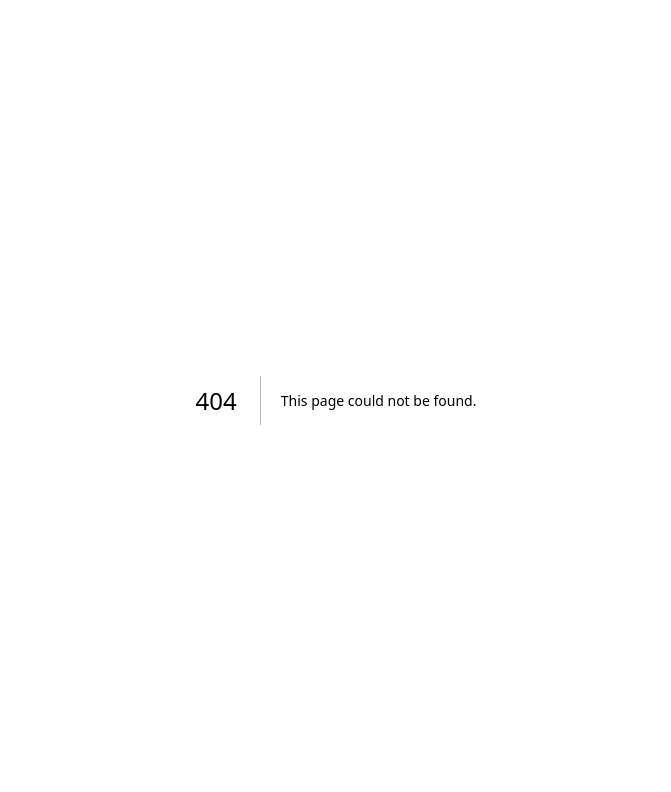
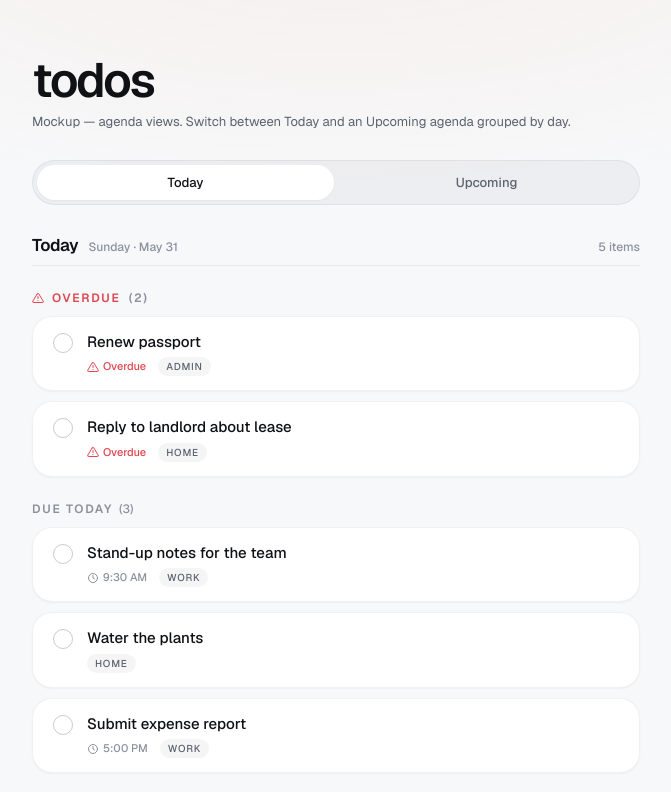
Before and after one commit to nick-cummings/simple-todos, a Next.js app: page /mockups/agenda in a window 1280 px wide. Before the commit this address had no page. Shown: the top 792 px of the page, without its empty margins (304-975 px from the left). Built offline with nearby package versions, Linux system fonts and the light colour scheme.

Commit message:
feat(#53): add agenda views mockup (Today + Upcoming)

```diff
--- /dev/null
+++ b/src/app/mockups/agenda/page.tsx
@@ -0,0 +1,15 @@
+import type { Metadata } from "next";
+import { notFound } from "next/navigation";
+
+import { mockupsEnabled } from "@/lib/mockupsEnabled";
+import AgendaViewsMock from "@/components/mockups/AgendaViewsMock";
+
+export const metadata: Metadata = {
+  title: "Agenda views mockup",
+  robots: { follow: false, index: false },
+};
+
+export default function AgendaPage() {
+  if (!mockupsEnabled()) notFound();
+  return <AgendaViewsMock />;
+}
--- /dev/null
+++ b/src/components/mockups/AgendaViewsMock.tsx
@@ -0,0 +1,301 @@
+"use client";
+
+/**
+ * MOCKUP — not wired into the app.
+ *
+ * Demonstrates the proposed Agenda views feature: two date-oriented
+ * ways to look at the same todos, toggled by a segmented control.
+ *
+ *  - Today: everything due today plus anything overdue, with overdue
+ *    items called out so they don't hide below the fold.
+ *  - Upcoming: a forward-looking agenda grouped by day (Tomorrow, then
+ *    each subsequent date), so you can see the shape of the week.
+ *
+ * Notes:
+ *  - This is a static mockup. Dates are hard-coded relative to the
+ *    fictional "today" so the layout reads the same on any run; no real
+ *    todos are read and nothing is persisted.
+ *  - Reuses the app's card/token visual language (bg-card, text-muted,
+ *    border-line, etc.) so the prototype reads as the real surface.
+ *  - Both views share the same row renderer so a real implementation
+ *    can lift one `<AgendaRow>` and feed it grouped todos.
+ *  - Data model: no new fields. Grouping keys off the existing
+ *    `dueDate` (ISO YYYY-MM-DD); "overdue" is `dueDate < today`.
+ */
+
+import { useState } from "react";
+
+type View = "today" | "upcoming";
+
+interface MockTodo {
+  title: string;
+  label?: string;
+  time?: string;
+  overdue?: boolean;
+}
+
+const TODAY: MockTodo[] = [
+  { title: "Renew passport", label: "admin", overdue: true },
+  { title: "Reply to landlord about lease", label: "home", overdue: true },
+  { title: "Stand-up notes for the team", label: "work", time: "9:30 AM" },
+  { title: "Water the plants", label: "home" },
+  { title: "Submit expense report", label: "work", time: "5:00 PM" },
+];
+
+interface DayGroup {
+  key: string;
+  heading: string;
+  sub: string;
+  todos: MockTodo[];
+}
+
+const UPCOMING: DayGroup[] = [
+  {
+    key: "tomorrow",
+    heading: "Tomorrow",
+    sub: "Mon · Jun 1",
+    todos: [
+      { title: "Dentist appointment", label: "health", time: "11:00 AM" },
+      { title: "Pay rent", label: "home" },
+    ],
+  },
+  {
+    key: "tue",
+    heading: "Tuesday",
+    sub: "Jun 2",
+    todos: [{ title: "Team retro", label: "work", time: "2:00 PM" }],
+  },
+  {
+    key: "wed",
+    heading: "Wednesday",
+    sub: "Jun 3",
+    todos: [
+      { title: "Take out trash", label: "home" },
+      { title: "Call mom", label: "personal" },
+      { title: "Renew library books", label: "admin" },
+    ],
+  },
+  {
+    key: "fri",
+    heading: "Friday",
+    sub: "Jun 5",
+    todos: [{ title: "Flight to Lisbon", label: "travel", time: "6:40 AM" }],
+  },
+];
+
+export default function AgendaViewsMock() {
+  const [view, setView] = useState<View>("today");
+
+  return (
+    <main className="mx-auto flex min-h-dvh w-full max-w-2xl flex-col gap-7 px-5 pt-10 pb-32 sm:px-8 sm:pt-14">
+      <header className="flex flex-col gap-2">
+        <h1 className="text-5xl font-semibold leading-none tracking-[-0.045em]">
+          todos
+        </h1>
+        <p className="text-[13px] text-muted">
+          Mockup — agenda views. Switch between Today and an Upcoming
+          agenda grouped by day.
+        </p>
+      </header>
+
+      <div
+        role="tablist"
+        aria-label="Agenda view"
+        className="flex gap-1 rounded-full border border-line bg-subtle p-1"
+      >
+        <ViewTab
+          active={view === "today"}
+          label="Today"
+          onClick={() => setView("today")}
+        />
+        <ViewTab
+          active={view === "upcoming"}
+          label="Upcoming"
+          onClick={() => setView("upcoming")}
+        />
+      </div>
+
+      {view === "today" ? <TodayView /> : <UpcomingView />}
+    </main>
+  );
+}
+
+function TodayView() {
+  const overdue = TODAY.filter((t) => t.overdue);
+  const dueToday = TODAY.filter((t) => !t.overdue);
+
+  return (
+    <section className="flex flex-col gap-6" aria-label="Today">
+      <DayHeading heading="Today" sub="Sunday · May 31" count={TODAY.length} />
+
+      {overdue.length > 0 && (
+        <div className="flex flex-col gap-2.5">
+          <h3 className="flex items-center gap-2 text-xs font-semibold uppercase tracking-[0.14em] text-danger">
+            <AlertIcon />
+            Overdue
+            <span className="text-faint">({overdue.length})</span>
+          </h3>
+          <ul className="flex flex-col gap-2.5">
+            {overdue.map((t) => (
+              <AgendaRow key={t.title} todo={t} />
+            ))}
+          </ul>
+        </div>
+      )}
+
+      <div className="flex flex-col gap-2.5">
+        <h3 className="text-xs font-semibold uppercase tracking-[0.14em] text-faint">
+          Due today
+          <span className="ml-1.5 font-medium normal-case tracking-normal text-faint">
+            ({dueToday.length})
+          </span>
+        </h3>
+        <ul className="flex flex-col gap-2.5">
+          {dueToday.map((t) => (
+            <AgendaRow key={t.title} todo={t} />
+          ))}
+        </ul>
+      </div>
+    </section>
+  );
+}
+
+function UpcomingView() {
+  return (
+    <section className="flex flex-col gap-6" aria-label="Upcoming">
+      {UPCOMING.map((group) => (
+        <div key={group.key} className="flex flex-col gap-2.5">
+          <DayHeading
+            heading={group.heading}
+            sub={group.sub}
+            count={group.todos.length}
+          />
+          <ul className="flex flex-col gap-2.5">
+            {group.todos.map((t) => (
+              <AgendaRow key={t.title} todo={t} />
+            ))}
+          </ul>
+        </div>
+      ))}
+    </section>
+  );
+}
+
+function DayHeading({
+  heading,
+  sub,
+  count,
+}: {
+  heading: string;
+  sub: string;
+  count: number;
+}) {
+  return (
+    <div className="flex items-baseline justify-between border-b border-line pb-1.5">
+      <div className="flex items-baseline gap-2.5">
+        <h2 className="text-[17px] font-semibold tracking-[-0.02em] text-fg">
+          {heading}
+        </h2>
+        <span className="text-[12px] font-medium text-faint">{sub}</span>
+      </div>
+      <span className="text-[12px] font-medium text-faint">
+        {count} {count === 1 ? "item" : "items"}
+      </span>
+    </div>
+  );
+}
+
+function AgendaRow({ todo }: { todo: MockTodo }) {
+  return (
+    <li className="flex items-start gap-3.5 rounded-xl border border-line bg-card px-5 py-3.5 shadow-soft">
+      <span className="mt-0.5 h-5 w-5 shrink-0 rounded-full border-[1.5px] border-line-emphasis" />
+      <div className="flex min-w-0 flex-1 flex-col gap-1">
+        <span className="text-[15px] font-medium text-fg">{todo.title}</span>
+        <div className="flex flex-wrap items-center gap-x-3 gap-y-1 text-[11px] font-medium text-faint">
+          {todo.time && (
+            <span className="inline-flex items-center gap-1">
+              <ClockIcon />
+              {todo.time}
+            </span>
+          )}
+          {todo.overdue && (
+            <span className="inline-flex items-center gap-1 text-danger">
+              <AlertIcon />
+              Overdue
+            </span>
+          )}
+          {todo.label && (
+            <span className="inline-flex items-center rounded-full bg-subtle px-2 py-0.5 text-[10px] uppercase tracking-[0.08em] text-muted">
+              {todo.label}
+            </span>
+          )}
+        </div>
+      </div>
+    </li>
+  );
+}
+
+function ViewTab({
+  active,
+  label,
+  onClick,
+}: {
+  active: boolean;
+  label: string;
+  onClick: () => void;
+}) {
+  return (
+    <button
+      type="button"
+      role="tab"
+      aria-selected={active}
+      onClick={onClick}
+      className={
+        `flex-1 rounded-full px-4 py-2 text-[13px] font-medium transition-colors ` +
+        (active
+          ? "bg-card text-fg shadow-soft"
+          : "text-muted hover:text-fg")
+      }
+    >
+      {label}
+    </button>
+  );
+}
+
+function ClockIcon() {
+  return (
+    <svg
+      width="12"
+      height="12"
+      viewBox="0 0 24 24"
+      fill="none"
+      stroke="currentColor"
+      strokeWidth="2"
+      strokeLinecap="round"
+      strokeLinejoin="round"
+      aria-hidden
+    >
+      <circle cx="12" cy="12" r="9" />
+      <path d="M12 7v5l3 2" />
+    </svg>
+  );
+}
+
+function AlertIcon() {
+  return (
+    <svg
+      width="12"
+      height="12"
+      viewBox="0 0 24 24"
+      fill="none"
+      stroke="currentColor"
+      strokeWidth="2"
+      strokeLinecap="round"
+      strokeLinejoin="round"
+      aria-hidden
+    >
+      <path d="M12 9v4M12 17h.01" />
+      <path d="M10.3 3.9 1.8 18a2 2 0 0 0 1.7 3h17a2 2 0 0 0 1.7-3L13.7 3.9a2 2 0 0 0-3.4 0z" />
+    </svg>
+  );
+}
```
